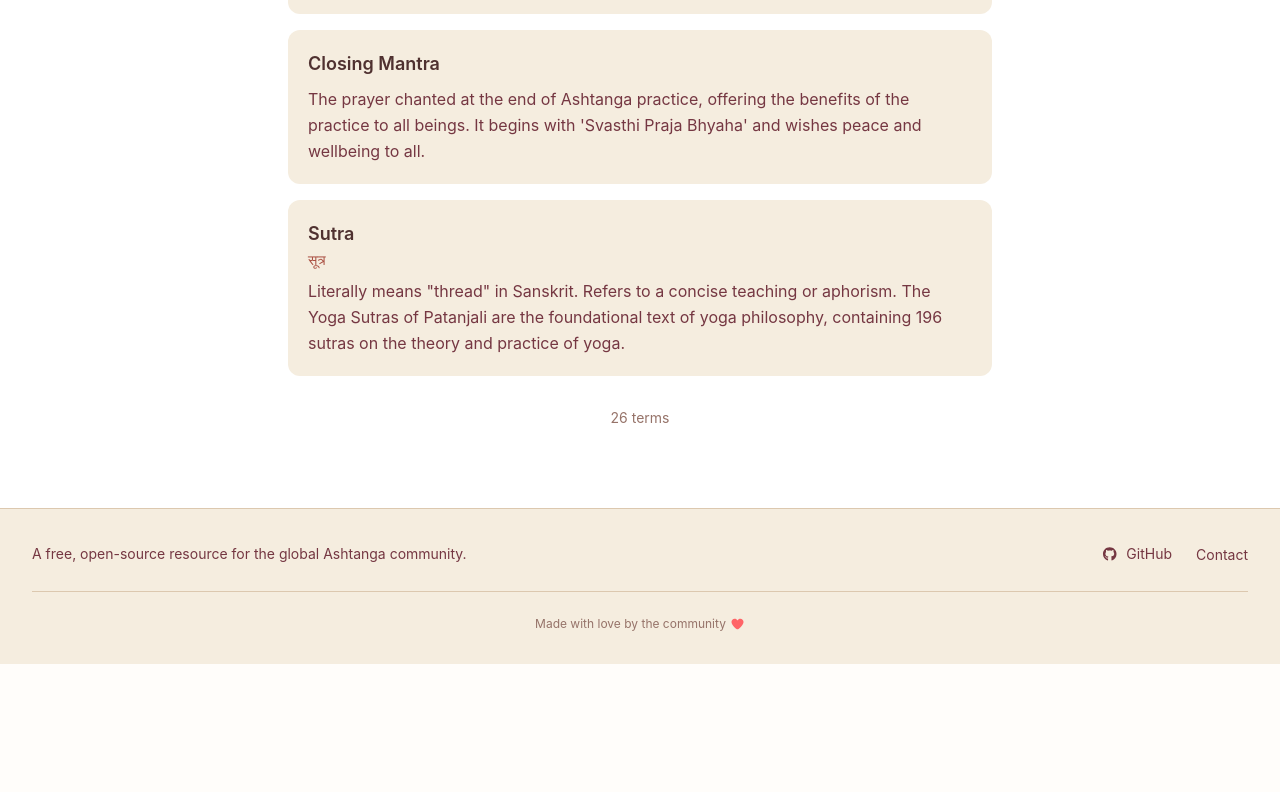
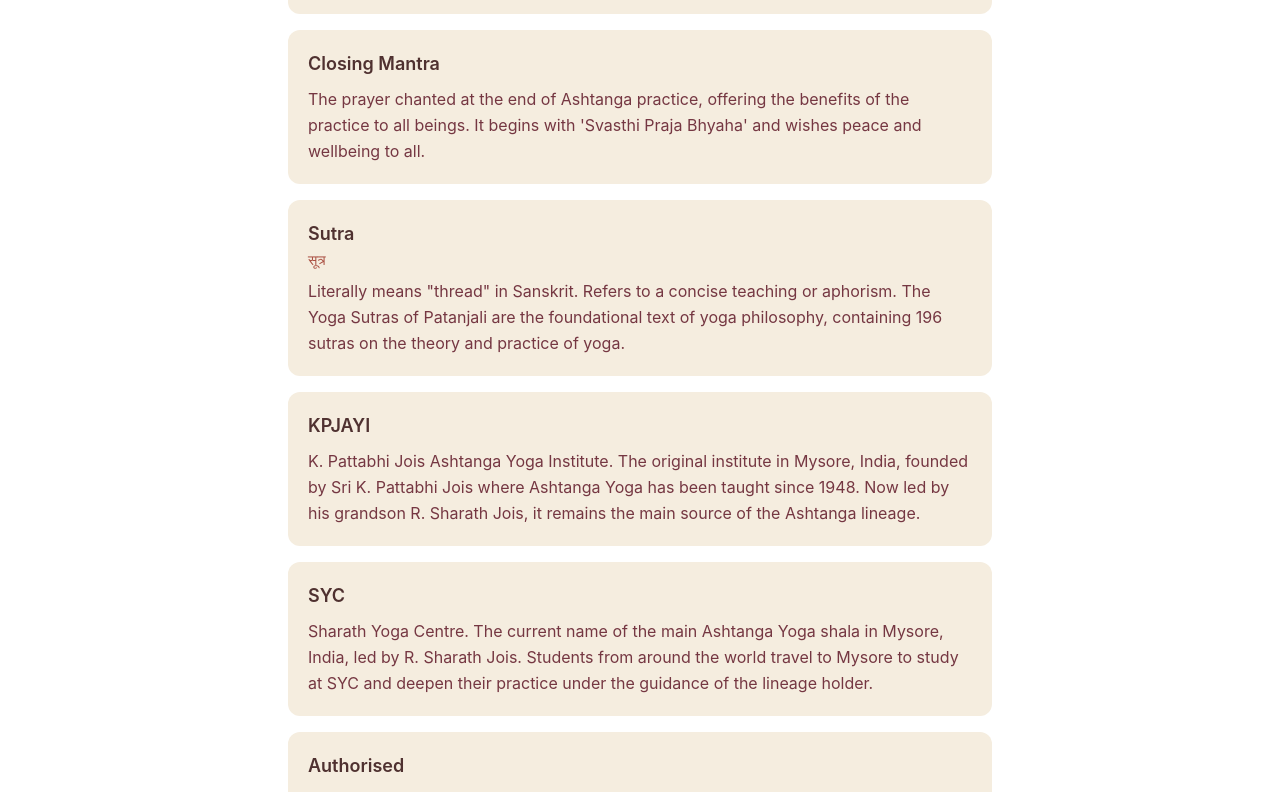
Before and after one commit to nataliarsand/startashtanga, a React (Vite) app: page /glossary in a window 1280 px wide. Shown: the part 4369-5161 px from the top of the page. Before the commit the page ends 5033 px from the top, so only its background shows below. Built offline with nearby package versions, Linux system fonts and the light colour scheme; no server answers.

Commit message:
added more items to the glossary

```diff
--- a/src/App.tsx
+++ b/src/App.tsx
@@ -1,10 +1,12 @@
 import { BrowserRouter, Routes, Route } from 'react-router-dom';
 import { Layout } from './components/layout';
+import { ScrollToTop } from './components/common';
 import { Home, About, Contributing, GettingStarted, Glossary } from './routes';
 
 export default function App() {
   return (
     <BrowserRouter>
+      <ScrollToTop />
       <Routes>
         <Route element={<Layout />}>
           <Route index element={<Home />} />
--- /dev/null
+++ b/src/components/common/ScrollToTop.tsx
@@ -0,0 +1,12 @@
+import { useEffect } from 'react';
+import { useLocation } from 'react-router-dom';
+
+export default function ScrollToTop() {
+  const { pathname } = useLocation();
+
+  useEffect(() => {
+    window.scrollTo(0, 0);
+  }, [pathname]);
+
+  return null;
+}
--- a/src/components/common/index.ts
+++ b/src/components/common/index.ts
@@ -6,3 +6,4 @@
 export { default as CalloutBox } from './CalloutBox';
 export { default as ChecklistItem } from './ChecklistItem';
 export { default as SectionNav } from './SectionNav';
+export { default as ScrollToTop } from './ScrollToTop';
--- a/src/i18n/locales/en/gettingStarted.json
+++ b/src/i18n/locales/en/gettingStarted.json
@@ -166,7 +166,10 @@
     "comingSoon": "We're building a global directory of Mysore programs. Coming soon.",
     "tip": {
       "title": "In the meantime",
-      "text": "Search for \"Mysore yoga\" + your city, or check if there are KPJAYI/SYC authorised or certified teachers near you."
+      "textParts": {
+        "before": "Search for \"Mysore yoga\" + your city, or check if there are",
+        "after": "teachers near you."
+      }
     }
   },
   "faq": {
@@ -182,7 +185,11 @@
       },
       {
         "q": "How often should I practice?",
-        "a": "Traditionally 6 days a week unless it is a moon day, but start with what's sustainable. 2-3 times a week is enough to get started."
+        "id": "practice-frequency",
+        "aParts": {
+          "before": "Traditionally 6 days a week unless it is a",
+          "after": ", but start with what's sustainable. 2-3 times a week is enough to get started."
+        }
       },
       {
         "q": "Can I practice at home?",
@@ -191,6 +198,18 @@
       {
         "q": "I have an injury. Can I still practice?",
         "a": "Usually yes, with modifications. Always tell your teacher about injuries before class."
+      },
+      {
+        "q": "I already know some poses. Can I skip ahead?",
+        "id": "skip-ahead",
+        "aParts": {
+          "before": "In Ashtanga, we always start from the beginning and practice poses in order. Even experienced practitioners do the full sequence each time. The repetition is part of the practice, it builds discipline, reveals new layers, and prepares your body for what comes next. Certain poses also act as",
+          "after": "that ensure you're ready before progressing."
+        }
+      },
+      {
+        "q": "I learned this differently at another class. What should I do?",
+        "a": "There are variations in how Ashtanga is taught. When you're in a new shala, follow that teacher's method. If something feels very different from what you learned before, ask your teacher about it, they'll be happy to explain their approach. You always respect the teacher in the room."
       }
     ]
   },
--- a/src/i18n/locales/en/glossary.json
+++ b/src/i18n/locales/en/glossary.json
@@ -72,7 +72,7 @@
     {
       "term": "Pranayama",
       "sanskrit": "प्राणायाम",
-      "definition": "Breath control practices. The fourth limb of Ashtanga yoga. Traditionally taught after proficiency in asana."
+      "definition": "Prana means breath in Sanskrit. Pranayama is the breath control practice. The fourth limb of Ashtanga yoga. Traditionally taught after proficiency in asana."
     },
     {
       "term": "Moon Days",
@@ -130,6 +130,57 @@
       "term": "Sutra",
       "sanskrit": "सूत्र",
       "definition": "Literally means \"thread\" in Sanskrit. Refers to a concise teaching or aphorism. The Yoga Sutras of Patanjali are the foundational text of yoga philosophy, containing 196 sutras on the theory and practice of yoga."
+    },
+    {
+      "term": "KPJAYI",
+      "definition": "K. Pattabhi Jois Ashtanga Yoga Institute. The original institute in Mysore, India, founded by Sri K. Pattabhi Jois where Ashtanga Yoga has been taught since 1948. Now led by his grandson R. Sharath Jois, it remains the main source of the Ashtanga lineage."
+    },
+    {
+      "term": "SYC",
+      "definition": "Sharath Yoga Centre. The current name of the main Ashtanga Yoga shala in Mysore, India, led by R. Sharath Jois. Students from around the world travel to Mysore to study at SYC and deepen their practice under the guidance of the lineage holder."
+    },
+    {
+      "term": "Authorised",
+      "definition": "A teacher who has been granted permission by the KPJAYI/SYC lineage to teach Ashtanga Yoga. Authorisation is given after years of dedicated practice and study in Mysore. There are different levels: Authorised Level 1 (can teach Primary Series) and Authorised Level 2 (can teach up to Intermediate Series). This differs from Certified teachers, who have received the highest level of recognition and can teach all series."
+    },
+    {
+      "term": "K. Pattabhi Jois",
+      "definition": "Sri Krishna Pattabhi Jois (1915–2009), known as Guruji, was the founder of Ashtanga Yoga as it is practiced today. He learned from his teacher T. Krishnamacharya and dedicated his life to teaching in Mysore, India. He established KPJAYI and trained thousands of students from around the world, spreading Ashtanga globally."
+    },
+    {
+      "term": "Sharath Jois",
+      "definition": "R. Sharath Jois is the current lineage holder of Ashtanga Yoga and grandson of K. Pattabhi Jois. He began practicing at age 7 and has been teaching since 1994. He now leads Sharath Yoga Centre (SYC) in Mysore, continuing the tradition and authorising teachers worldwide."
+    },
+    {
+      "term": "Krishnamacharya",
+      "definition": "Tirumalai Krishnamacharya (1888–1989), often called the \"father of modern yoga.\" He was the teacher of K. Pattabhi Jois, B.K.S. Iyengar, and Indra Devi, among others. His teachings form the foundation of most modern yoga styles practiced today."
+    },
+    {
+      "term": "Certified",
+      "definition": "The highest level of recognition granted by the KPJAYI/SYC lineage to teach Ashtanga Yoga. Certified teachers have demonstrated mastery of the practice and can teach all series. This is a step above Authorised teachers, who are limited to teaching Primary or Intermediate Series depending on their level."
+    },
+    {
+      "term": "Intermediate Series",
+      "sanskrit": "नाड़ी शोधन",
+      "definition": "Nadi Shodhana, meaning \"nerve cleansing.\" The second series of Ashtanga, focused on purifying the nervous system. It includes deeper backbends, hip openers, and arm balances. Students typically begin this series after completing Primary Series."
+    },
+    {
+      "term": "Advanced Series",
+      "sanskrit": "स्थिर भग",
+      "definition": "Sthira Bhaga, meaning \"divine stability.\" The third and most challenging series of Ashtanga (actually divided into four sub-series: Advanced A, B, C, and D). It integrates strength, flexibility, and grace at the highest level."
+    },
+    {
+      "term": "Tristhana",
+      "sanskrit": "त्रिस्थान",
+      "definition": "The three places of attention in Ashtanga practice: breathing system (pranayama), posture (asana), and gazing point (drishti). These three elements work together to create a moving meditation."
+    },
+    {
+      "term": "Patanjali",
+      "definition": "The ancient sage who compiled the Yoga Sutras, the foundational text of yoga philosophy. His work outlines the eight-limbed path (Ashtanga) and provides guidance on the practice and purpose of yoga. Little is known about his life, with estimates placing him between 500 BCE and 400 CE."
+    },
+    {
+      "term": "Gatekeeper Pose",
+      "definition": "A pose that acts as a checkpoint in the Ashtanga sequence. Your teacher will only give you the next pose once you've developed the strength, flexibility, or understanding needed to practice it safely. Common gatekeepers include Marichyasana D and Supta Kurmasana in the Primary Series."
     }
   ]
 }
--- a/src/i18n/locales/en/home.json
+++ b/src/i18n/locales/en/home.json
@@ -1,7 +1,10 @@
 {
   "hero": {
     "title": "Start Ashtanga",
-    "subtitle": "Your path into traditional Mysore-style yoga",
+    "subtitleParts": {
+      "before": "Your path into traditional",
+      "after": "yoga"
+    },
     "tagline": "Free & open source"
   },
   "quickActions": {
--- a/src/routes/GettingStarted.tsx
+++ b/src/routes/GettingStarted.tsx
@@ -79,7 +79,7 @@
 
   const faqItems = t('faq.items', {
     returnObjects: true,
-  }) as Array<{ q: string; a: string }>;
+  }) as Array<{ q: string; a?: string; id?: string; aParts?: { before: string; after: string } }>;
 
   return (
     <>
@@ -430,7 +430,11 @@
                 {t('findShala.tip.title')}
               </h4>
               <p className="text-body mt-1">
-                {t('findShala.tip.text')}
+                {t('findShala.tip.textParts.before')}{' '}
+                <GlossaryTooltip term="KPJAYI" />/<GlossaryTooltip term="SYC" />{' '}
+                <GlossaryTooltip term="Authorised">authorised</GlossaryTooltip> or{' '}
+                <GlossaryTooltip term="Certified">certified</GlossaryTooltip>{' '}
+                {t('findShala.tip.textParts.after')}
               </p>
             </ContentCard>
           </section>
@@ -458,7 +462,20 @@
                     />
                   </summary>
                   <p className="text-body px-4 pb-4">
-                    {item.a}
+                    {item.aParts ? (
+                      <>
+                        {item.aParts.before}{' '}
+                        {item.id === 'practice-frequency' && (
+                          <GlossaryTooltip term="Moon Days">moon day</GlossaryTooltip>
+                        )}
+                        {item.id === 'skip-ahead' && (
+                          <GlossaryTooltip term="Gatekeeper Pose">gatekeeper poses</GlossaryTooltip>
+                        )}{' '}
+                        {item.aParts.after}
+                      </>
+                    ) : (
+                      item.a
+                    )}
                   </p>
                 </details>
               ))}
--- a/src/routes/Home.tsx
+++ b/src/routes/Home.tsx
@@ -6,11 +6,11 @@
   faBookOpen,
   faLocationDot,
   faUsers,
-  faPersonPraying,
+  faHandsPraying,
   faSeedling,
   faOm,
 } from '@fortawesome/free-solid-svg-icons';
-import { Button } from '../components/common';
+import { Button, GlossaryTooltip } from '../components/common';
 
 export default function Home() {
   const { t } = useTranslation('home');
@@ -39,7 +39,7 @@
 
   const features = [
     {
-      icon: faPersonPraying,
+      icon: faHandsPraying,
       title: t('features.mysoreStyle.title'),
       description: t('features.mysoreStyle.description'),
     },
@@ -76,7 +76,9 @@
             {t('hero.title')}
           </h1>
           <p className="mx-auto mt-4 max-w-lg text-lg text-white/80 sm:text-xl">
-            {t('hero.subtitle')}
+            {t('hero.subtitleParts.before')}{' '}
+            <GlossaryTooltip term="Mysore">Mysore-style</GlossaryTooltip>{' '}
+            {t('hero.subtitleParts.after')}
           </p>
 
           {/* Quick Actions */}
```
